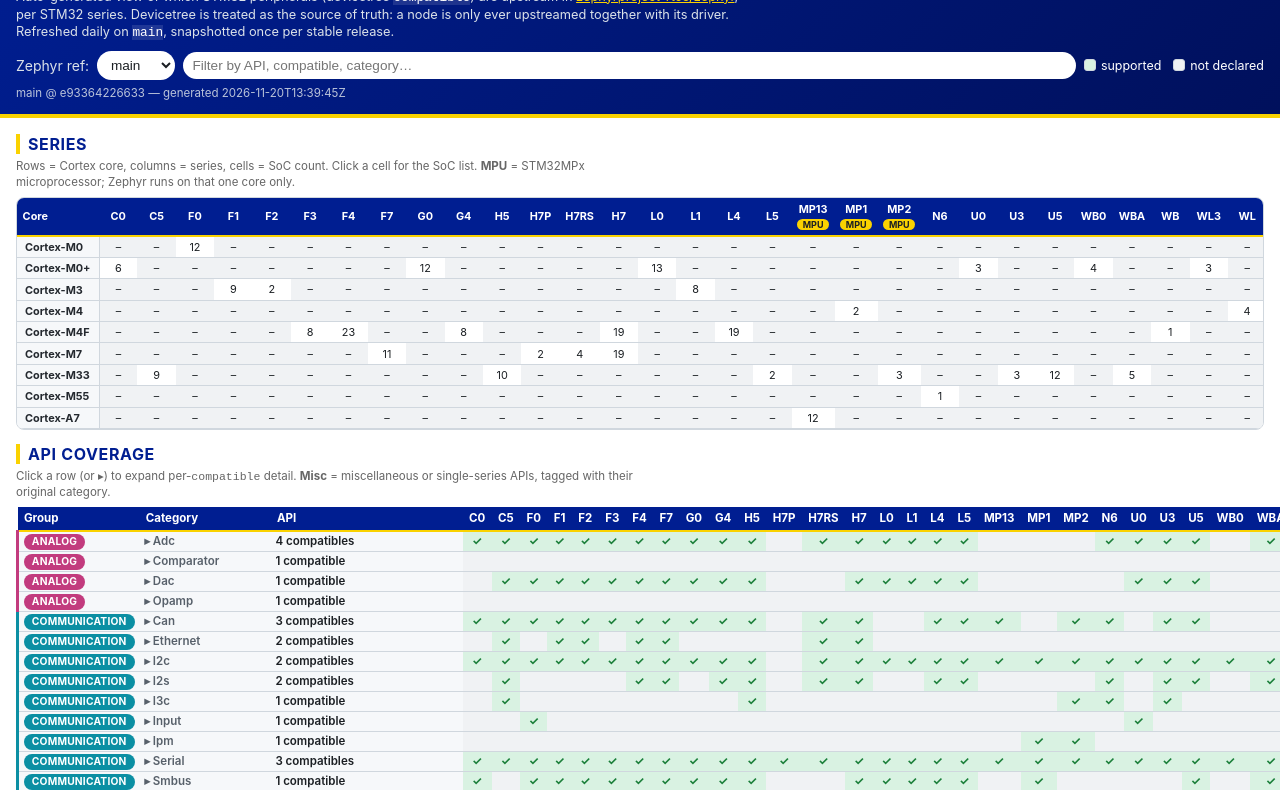
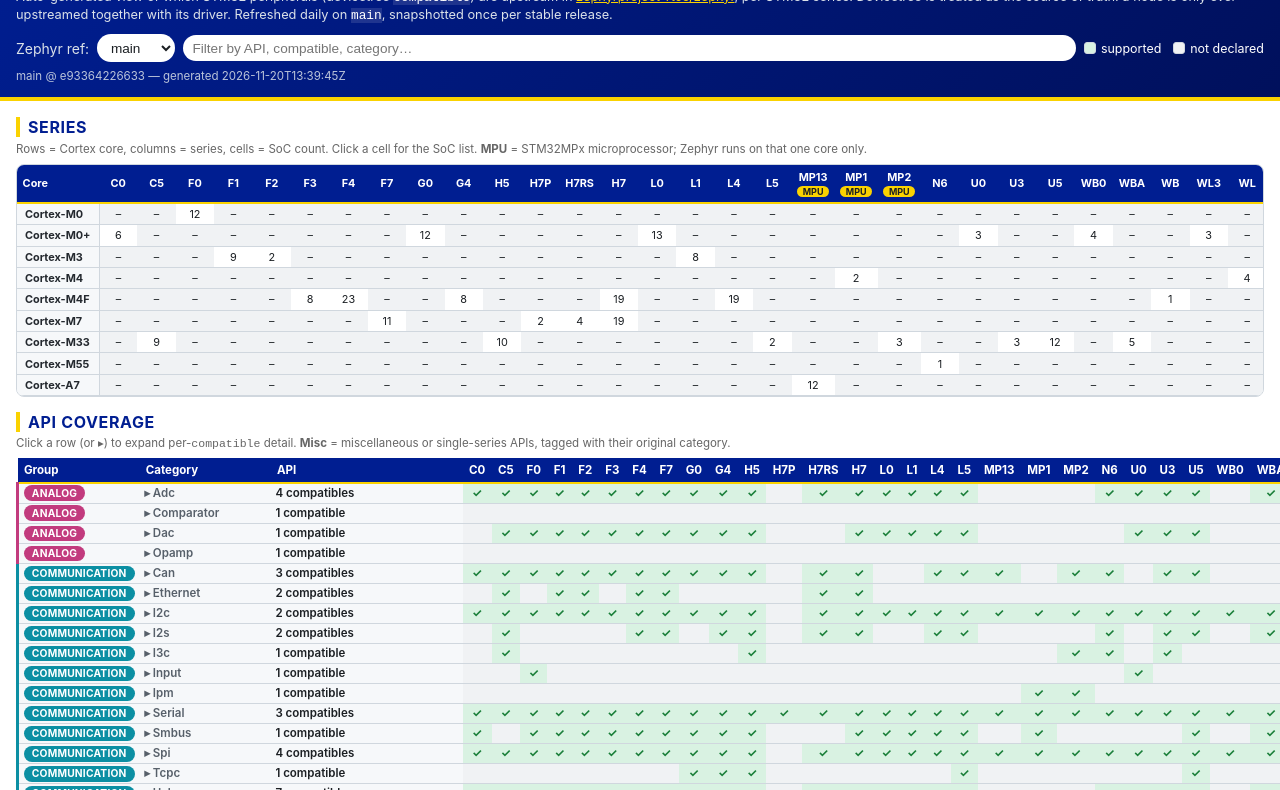
Before and after one commit to erwango/zephyr_stm32_hw_support, a plain HTML site: page index.html in a window 1280 px wide. Shown: the part 61-851 px from the top of the page. Drawn offline with Linux system fonts and the light colour scheme.

Commit message:
Remove leftover 90ch max-width on subtitle/note text
The page-level max-width was already dropped, but .subtitle and .note
still capped at max-width: 90ch, so they didn't actually stretch with
the rest of the page. Remove those caps too.

```diff
--- a/assets/style.css
+++ b/assets/style.css
@@ -50,7 +50,6 @@ h1 {
 .subtitle {
   margin: 0 0 0.6rem;
   color: var(--brand-light-blue);
-  max-width: 90ch;
   font-size: 0.8rem;
   line-height: 1.35;
 }
@@ -119,7 +118,6 @@ h1 {
   font-size: 0.72rem;
   color: #666;
   margin: 0 0 0.4rem;
-  max-width: 90ch;
   line-height: 1.35;
 }
 
```
